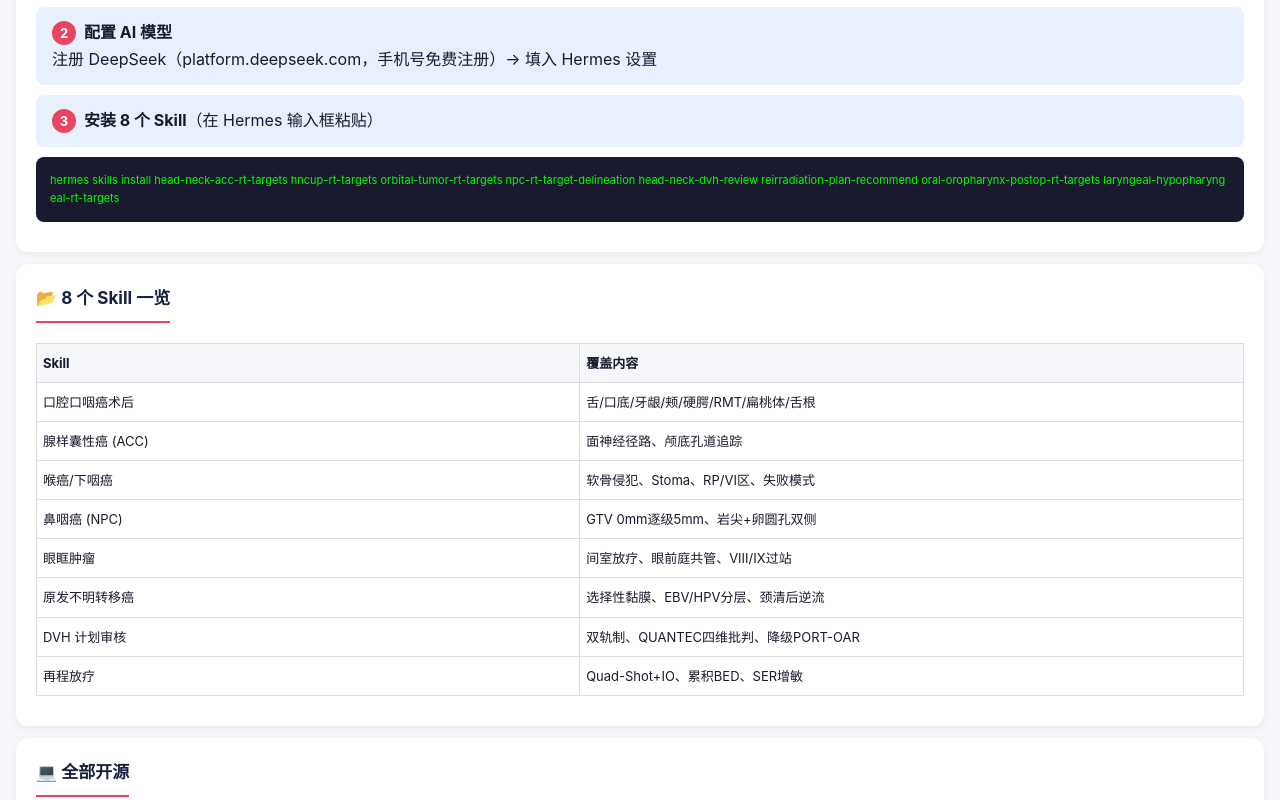
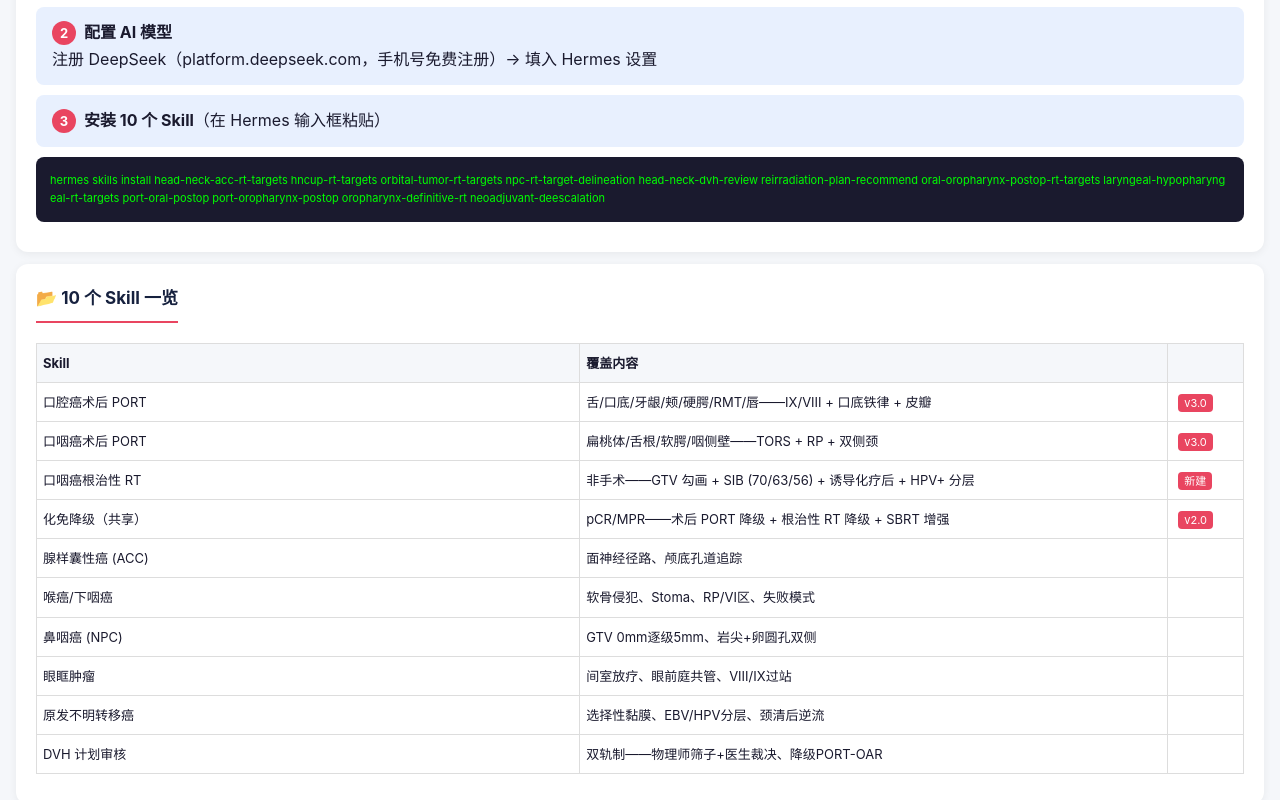
Before and after one commit to antica1/head-neck-rt-skills, a plain HTML site: page index.html in a window 1280 px wide. Shown: the part 579-1379 px from the top of the page. Drawn offline with Linux system fonts and the light colour scheme.

Commit message:
v3.0.0: 10 skills — oral/oropharynx PORT split into 3 self-contained modules
- port-oral-postop: oral cavity PORT
- port-oropharynx-postop: oropharynx PORT
- oropharynx-definitive-rt: oropharynx definitive RT (NEW)
- neoadjuvant-deescalation: shared chemo-IO de-escalation (v2.0)

Old oral-oropharynx-postop-rt-targets is now a routing index (v3.0.0).

```diff
--- a/index.html
+++ b/index.html
@@ -17,6 +17,7 @@ body { font-family: -apple-system, BlinkMacSystemFont, "Segoe UI", sans-serif; b
 .card li { margin:6px 0; }
 .step { background:#e8f0fe; border-radius:8px; padding:12px 16px; margin:10px 0; }
 .step .num { display:inline-block; width:24px;height:24px; background:#e94560; color:#fff; border-radius:50%; text-align:center; line-height:24px; font-size:13px; font-weight:bold; margin-right:8px; }
+.new-badge { background:#e94560; color:#fff; font-size:11px; padding:2px 6px; border-radius:4px; margin-left:4px; }
 code { background:#f0f0f0; padding:2px 6px; border-radius:4px; font-size:13px; word-break:break-all; }
 .cmd { background:#1a1a2e; color:#0f0; padding:14px; border-radius:8px; font-size:11px; overflow-x:auto; white-space:pre-wrap; word-break:break-all; margin:10px 0; }
 .btn { display:block; background:#e94560; color:#fff; text-align:center; padding:14px; border-radius:10px; font-size:16px; font-weight:bold; text-decoration:none; margin:16px; }
@@ -32,7 +33,7 @@ td:first-child, th:first-child { width:45%; }
 
 <div class="header">
   <h1>🎯 头颈放疗靶区 AI 分析系统</h1>
-  <p>8 个 Skill | AJCC 第 9 版 | 开源免费</p>
+  <p>10 个 Skill | v3.0.0 全新模块化 | AJCC 第 9 版 | 开源免费</p>
 </div>
 
 <div class="card">
@@ -53,22 +54,24 @@ td:first-child, th:first-child { width:45%; }
 
   <div class="step"><span class="num">2</span><b>配置 AI 模型</b><br>注册 DeepSeek（platform.deepseek.com，手机号免费注册）→ 填入 Hermes 设置</div>
 
-  <div class="step"><span class="num">3</span><b>安装 8 个 Skill</b>（在 Hermes 输入框粘贴）</div>
-  <div class="cmd">hermes skills install head-neck-acc-rt-targets hncup-rt-targets orbital-tumor-rt-targets npc-rt-target-delineation head-neck-dvh-review reirradiation-plan-recommend oral-oropharynx-postop-rt-targets laryngeal-hypopharyngeal-rt-targets</div>
+  <div class="step"><span class="num">3</span><b>安装 10 个 Skill</b>（在 Hermes 输入框粘贴）</div>
+  <div class="cmd">hermes skills install head-neck-acc-rt-targets hncup-rt-targets orbital-tumor-rt-targets npc-rt-target-delineation head-neck-dvh-review reirradiation-plan-recommend oral-oropharynx-postop-rt-targets laryngeal-hypopharyngeal-rt-targets port-oral-postop port-oropharynx-postop oropharynx-definitive-rt neoadjuvant-deescalation</div>
 </div>
 
 <div class="card">
-  <h2>📂 8 个 Skill 一览</h2>
+  <h2>📂 10 个 Skill 一览</h2>
   <table>
-    <tr><th>Skill</th><th>覆盖内容</th></tr>
-    <tr><td>口腔口咽癌术后</td><td>舌/口底/牙龈/颊/硬腭/RMT/扁桃体/舌根</td></tr>
-    <tr><td>腺样囊性癌 (ACC)</td><td>面神经径路、颅底孔道追踪</td></tr>
-    <tr><td>喉癌/下咽癌</td><td>软骨侵犯、Stoma、RP/Ⅵ区、失败模式</td></tr>
-    <tr><td>鼻咽癌 (NPC)</td><td>GTV 0mm逐级5mm、岩尖+卵圆孔双侧</td></tr>
-    <tr><td>眼眶肿瘤</td><td>间室放疗、眼前庭共管、VIII/IX过站</td></tr>
-    <tr><td>原发不明转移癌</td><td>选择性黏膜、EBV/HPV分层、颈清后逆流</td></tr>
-    <tr><td>DVH 计划审核</td><td>双轨制、QUANTEC四维批判、降级PORT-OAR</td></tr>
-    <tr><td>再程放疗</td><td>Quad-Shot+IO、累积BED、SER增敏</td></tr>
+    <tr><th>Skill</th><th>覆盖内容</th><th></th></tr>
+    <tr><td>口腔癌术后 PORT</td><td>舌/口底/牙龈/颊/硬腭/RMT/唇——IX/VIII + 口底铁律 + 皮瓣</td><td><span class="new-badge">v3.0</span></td></tr>
+    <tr><td>口咽癌术后 PORT</td><td>扁桃体/舌根/软腭/咽侧壁——TORS + RP + 双侧颈</td><td><span class="new-badge">v3.0</span></td></tr>
+    <tr><td>口咽癌根治性 RT</td><td>非手术——GTV 勾画 + SIB (70/63/56) + 诱导化疗后 + HPV+ 分层</td><td><span class="new-badge">新建</span></td></tr>
+    <tr><td>化免降级（共享）</td><td>pCR/MPR——术后 PORT 降级 + 根治性 RT 降级 + SBRT 增强</td><td><span class="new-badge">v2.0</span></td></tr>
+    <tr><td>腺样囊性癌 (ACC)</td><td>面神经径路、颅底孔道追踪</td><td></td></tr>
+    <tr><td>喉癌/下咽癌</td><td>软骨侵犯、Stoma、RP/Ⅵ区、失败模式</td><td></td></tr>
+    <tr><td>鼻咽癌 (NPC)</td><td>GTV 0mm逐级5mm、岩尖+卵圆孔双侧</td><td></td></tr>
+    <tr><td>眼眶肿瘤</td><td>间室放疗、眼前庭共管、VIII/IX过站</td><td></td></tr>
+    <tr><td>原发不明转移癌</td><td>选择性黏膜、EBV/HPV分层、颈清后逆流</td><td></td></tr>
+    <tr><td>DVH 计划审核</td><td>双轨制——物理师筛子+医生裁决、降级PORT-OAR</td><td></td></tr>
   </table>
 </div>
 
```
Also changed, not shown: README.md.
